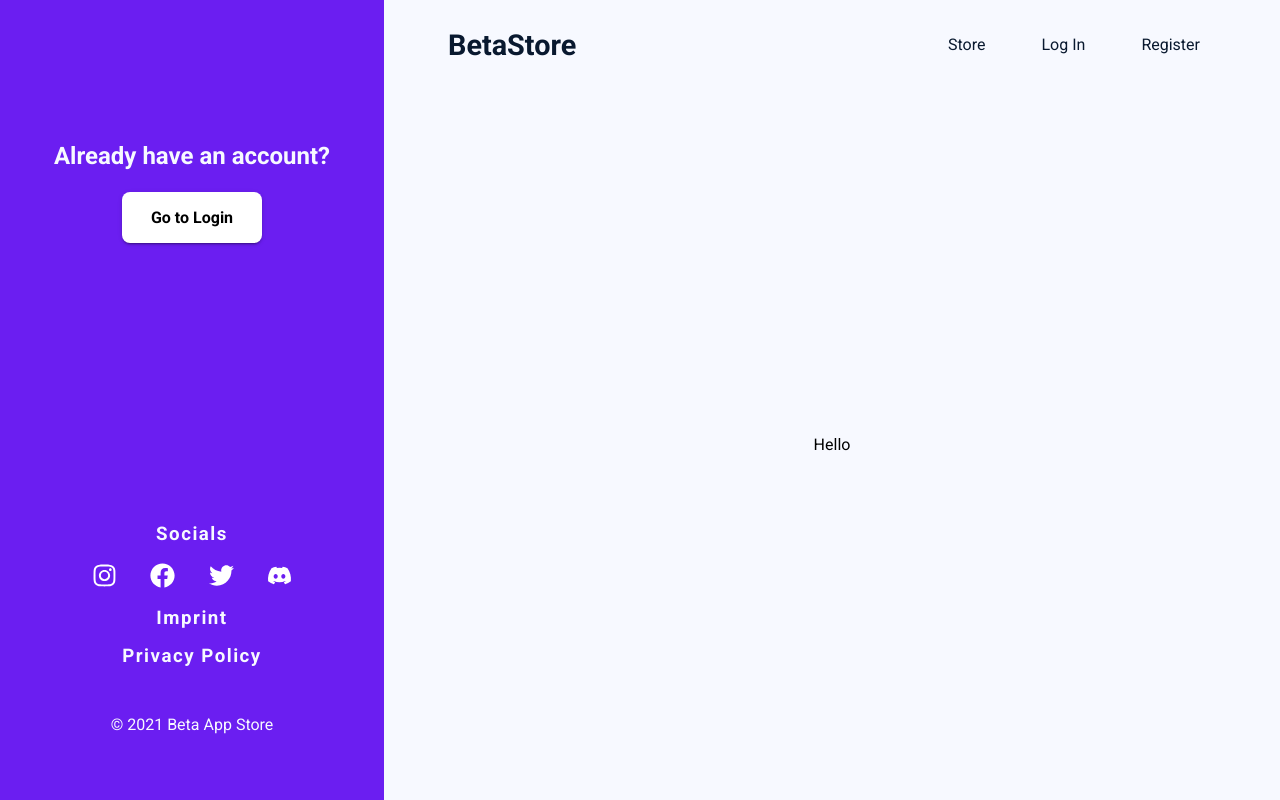
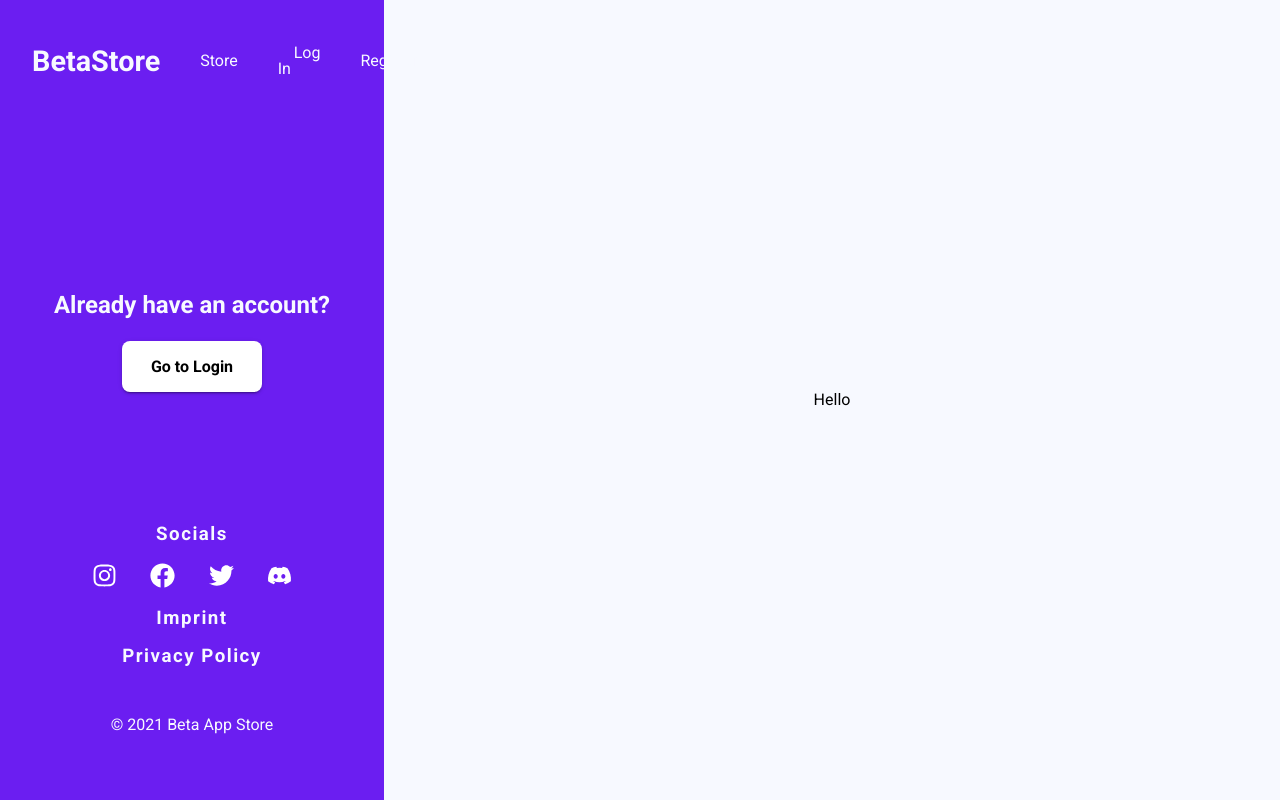
Before and after one commit to floriankulig/testiply, a Next.js app: page /dev/register in a window 1280 px wide. Built offline with nearby package versions, Linux system fonts and the light colour scheme.

Commit message:
rendering header in sidebar (if sidebar rendering)

```diff
--- a/src/components/auth/AuthInfoSidebar.tsx
+++ b/src/components/auth/AuthInfoSidebar.tsx
@@ -6,6 +6,8 @@ import { Button } from "components/Button";
 import { useEffect, useState } from "react";
 import { useRouter } from "next/router"
 import Link from "next/link";
+import { useIsMobile } from "hooks";
+import { InfoPageHeader } from "components/InfoPageHeader";
 
 interface StyledAuthInfoSidebarProps {
     shows: boolean;
@@ -19,14 +21,14 @@ const StyledAuthInfoSidebar = styled.div<StyledAuthInfoSidebarProps>`
     display: flex;
     flex-direction: column;
     justify-content: space-between;
-    padding: 3em 0;
+    padding:  1em 0 3em;
     transform: translateX(${p => p.shows ? "0" : p.isRight ? "100%" : "-100%"});
     transition: transform .5s var(--easing);
 
     .cta-change-formtype{
         h2{
             color: ${getTextColor("#6B1EF1")};
-            margin: 4em 0 1em;
+            margin: 3em 0 1em;
         }
         text-align: center;
     }
@@ -69,6 +71,7 @@ export const AuthInfoSidebar: React.FC<AuthInfoSidebarProps> = ({ type }) => {
 
     return (
         <StyledAuthInfoSidebar shows={shows} isRight={type === "login"}>
+            <InfoPageHeader style={{ padding: "0 2em" }} />
             <div className="cta-change-formtype">
                 <h2>{type.includes("register") ? "Already have an account?" : "Don't have an account yet?"}</h2>
                 <Button color="white" big bold onClick={() => handleFormToggle()} onKeyDown={() => handleFormToggle()}>{type !== "login" ? "Go to Login" : "Go to Register"}</Button>
@@ -80,7 +83,6 @@ export const AuthInfoSidebar: React.FC<AuthInfoSidebarProps> = ({ type }) => {
                         </Link>
                     </>)}
             </div>
-
             <Info>
                 <div className="info-group">
                     <Socials />
--- a/src/components/layouts/AuthLayout.tsx
+++ b/src/components/layouts/AuthLayout.tsx
@@ -31,8 +31,8 @@ const FormContainer = styled.div`
   flex-direction: column;
   min-height: calc(100vh - var(--header-height));
   @media (${({ theme }) => theme.bp.big}) {
-    /* height: 100vh;
-    max-height: 100vh; */
+    height: 100vh;
+    max-height: 100vh;
     width: calc(100vw - var(--auth-sidebar-width));
   }
 `;
@@ -53,10 +53,10 @@ export const AuthLayout: React.FC<AuthLayoutProps> = ({ children, formType }) =>
                 <AuthInfoSidebar type={formType} />
             )}
             <ContentContainer>
-                <InfoPageHeader style={{
+                {isMobile && <InfoPageHeader style={{
                     color: getTextColor(theme.layoutContentBg),
                     padding: `0 ${isMobile ? "5%" : "4em"}`
-                }} />
+                }} />}
                 <FormContainer>
                     {children}
                 </FormContainer>
```
